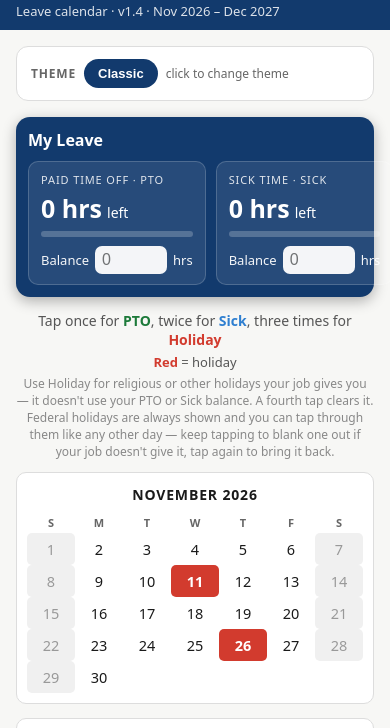
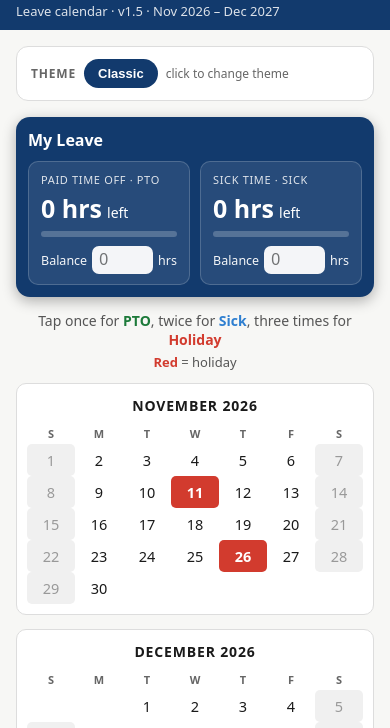
Before and after one commit to captaincoleslaw1/Pto-planner, a plain HTML site: page index.html in a window 390 px wide. Shown: the part 43-771 px from the top of the page. Drawn offline with Linux system fonts and the light colour scheme.

Commit message:
Time Wiz v1.5: fix balance card overflowing uneven on the right on phones (panels/input now shrink to fit), remove Use Holiday explanation paragraph

```diff
--- a/index.html
+++ b/index.html
@@ -26,17 +26,17 @@
     padding:12px;margin:0 0 14px;box-shadow:0 4px 14px rgba(0,0,0,.3)}
   #balanceBar .barTop{display:flex;justify-content:space-between;align-items:center;margin-bottom:10px}
   #barTitle{display:flex;align-items:center;gap:8px;font-size:16px}
-  #balanceBar .barGrid{display:grid;grid-template-columns:1fr 1fr;gap:10px}
-  .balPanel{background:rgba(255,255,255,.09);border:1px solid rgba(255,255,255,.18);border-radius:10px;padding:10px 12px}
-  .balLabel{font-size:11px;letter-spacing:.08em;text-transform:uppercase;opacity:.85}
+  #balanceBar .barGrid{display:grid;grid-template-columns:minmax(0,1fr) minmax(0,1fr);gap:10px}
+  .balPanel{background:rgba(255,255,255,.09);border:1px solid rgba(255,255,255,.18);border-radius:10px;padding:10px 12px;min-width:0;overflow:hidden}
+  .balLabel{font-size:11px;letter-spacing:.06em;text-transform:uppercase;opacity:.85;white-space:nowrap;overflow:hidden;text-overflow:ellipsis}
   .balLeft{margin:4px 0 6px;font-size:14px}
   .balLeft b{font-size:25px;margin-right:5px}
   .balMeter{height:6px;background:rgba(255,255,255,.22);border-radius:3px;overflow:hidden;margin-bottom:9px}
   .balMeter i{display:block;height:100%;border-radius:3px;transition:width .2s}
   .ptoPanel .balMeter i{background:#35b558}
   .sickPanel .balMeter i{background:#6db1f2}
-  .balInput{display:flex;align-items:center;gap:6px;font-size:13px;opacity:.95}
-  .balInput input{width:72px;font-size:16px;padding:5px 7px;border-radius:7px;border:none;color:#1a1a1a}
+  .balInput{display:flex;align-items:center;gap:5px;font-size:12.5px;opacity:.95;min-width:0}
+  .balInput input{flex:1 1 auto;width:auto;min-width:0;font-size:16px;padding:5px 7px;border-radius:7px;border:none;color:#1a1a1a}
   .year{display:grid;grid-template-columns:repeat(auto-fill,minmax(300px,1fr));gap:14px}
   .month{background:#fff;border:1px solid var(--line);border-radius:10px;padding:10px}
   .month h3{margin:2px 0 8px;text-align:center;letter-spacing:.06em;font-size:14px}
@@ -61,7 +61,7 @@
 <body>
 <header>
   <h1>🧙 Time Wiz</h1>
-  <p>Leave calendar · v1.4 · Nov 2026 – Dec 2027</p>
+  <p>Leave calendar · v1.5 · Nov 2026 – Dec 2027</p>
 </header>
 <main>
   <!-- Controls: theme (click to cycle through) -->
@@ -95,8 +95,7 @@
   </div>
 
   <p id="tapHint" style="text-align:center;font-size:14px;color:#555;margin:2px 0 4px">Tap once for <b style="color:#1d7a3a">PTO</b>, twice for <b style="color:#2f7fd0">Sick</b>, three times for <b style="color:#d23b2e">Holiday</b></p>
-  <p id="holidayHint" style="text-align:center;font-size:13px;color:#555;margin:0 0 4px"><b style="color:#d23b2e">Red</b> = holiday</p>
-  <p style="text-align:center;font-size:12px;color:#888;margin:0 0 12px">Use Holiday for religious or other holidays your job gives you — it doesn't use your PTO or Sick balance. A fourth tap clears it. Federal holidays are always shown and you can tap through them like any other day — keep tapping to blank one out if your job doesn't give it, tap again to bring it back.</p>
+  <p id="holidayHint" style="text-align:center;font-size:13px;color:#555;margin:0 0 12px"><b style="color:#d23b2e">Red</b> = holiday</p>
 
   <section id="yearWrap" class="year"></section>
 
```
Also changed, not shown: 1 other file.
